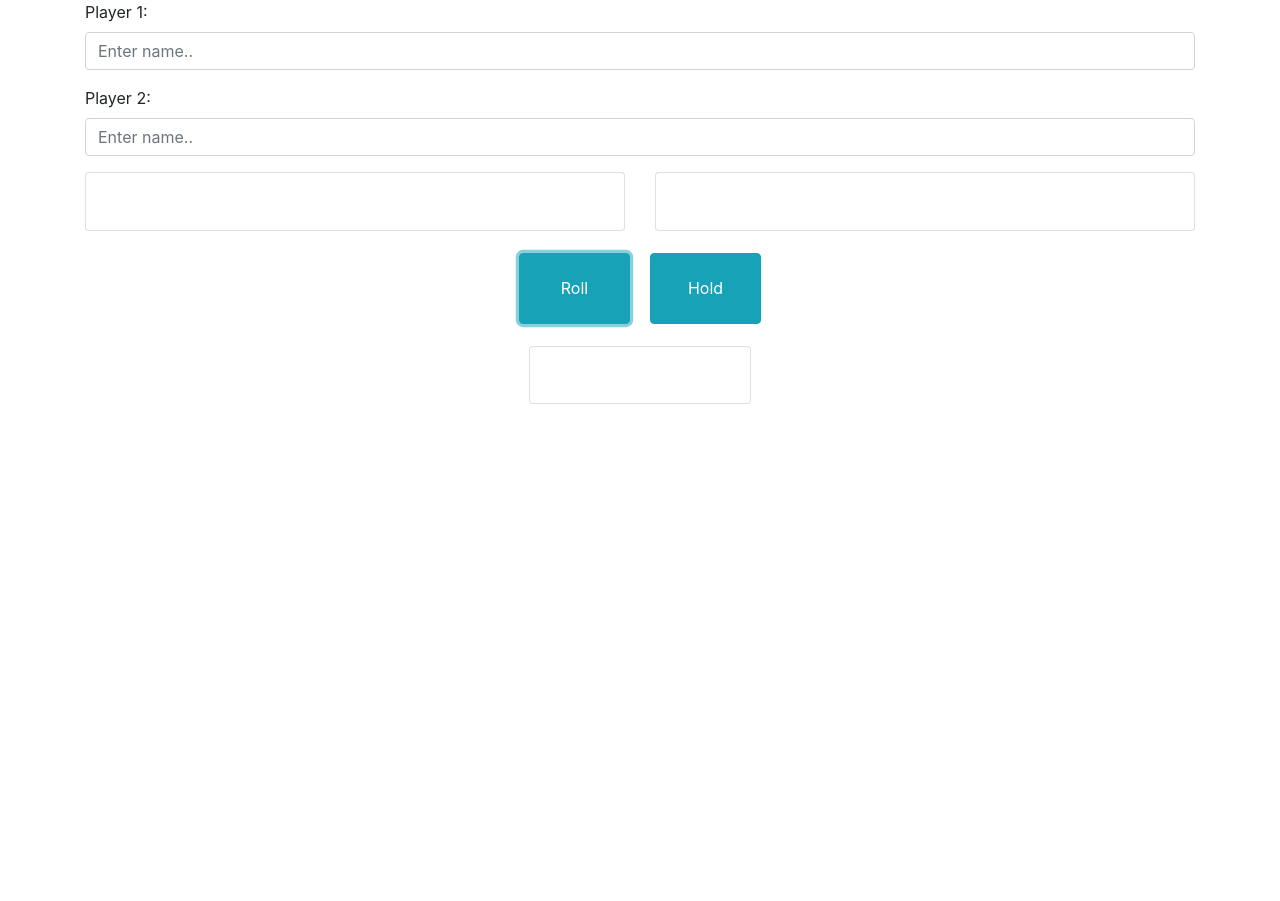
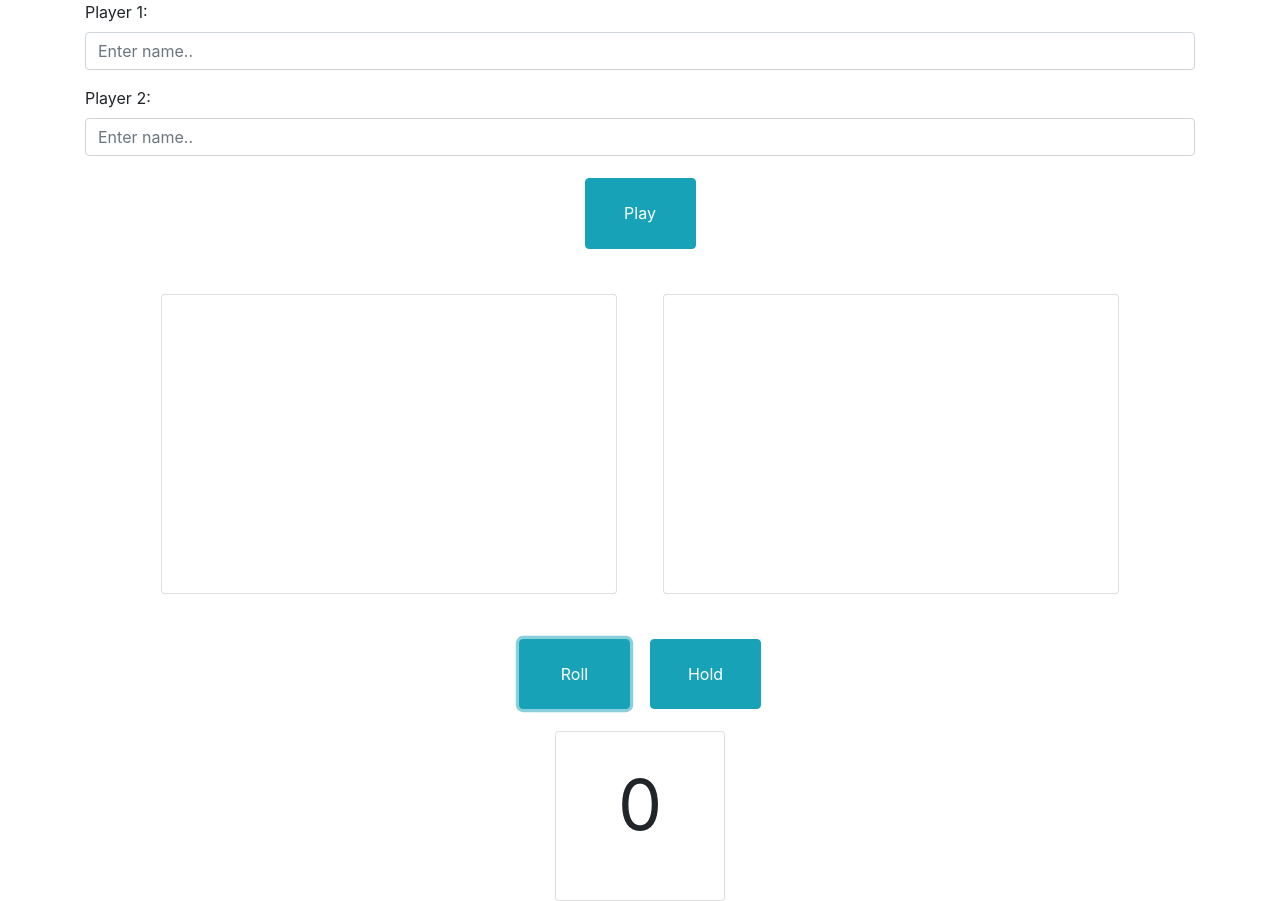
Before and after one commit to chloehellberg/jsPigDice, a plain HTML site: page index.html in a window 1280 px wide. Both pictures are taken after a click on the button "Roll". Before the commit the page ends 800 px from the top, so only its background shows below. Drawn offline with nearby package versions, Linux system fonts and the light colour scheme.

Commit message:
update HTML and CSS styling to the project
Co-authored-by David Butler <davidabutler92@yahoo.com>

```diff
--- a/css/styles.css
+++ b/css/styles.css
@@ -13,6 +13,20 @@
 
 #score-box {
   font-size: 70px;
-  width: 20%;
+  width: 170px;
   text-align: center;
+  align-items: center;
+  display: flex;
+  height: 170px;
 }
+
+.player-box {
+  margin: 2%;
+  width: 40%;
+  height: 300px;
+}
+/*
+#game-board {
+  display: none;
+}
+*/
--- a/index.html
+++ b/index.html
@@ -20,35 +20,40 @@
         <label for="player2">Player 2:</label>
         <input id="player2" class="form-control" type="text" placeholder="Enter name.." required>
       </div>
+      <div class="align-item">
+        <button type="submit" class="btn btn-info">Play</button>
+      </div>
     </form>
     <div id="game-board">
-      <div class="row">
-        <div class="col-6">
-          <div class="card">
+      <div class="row align-item">
+        <div class="card player-box">
           <div class="card-body">
             <div class="card-title">
               <p id="player1-name"></p>
             </div>
             <div class="col-6">
-                <div class="player1-turn">
+              <div id="player1-turn">
+              </div>
             </div>
             <div class="col-6">
+              <div id="player1-total">
+
               </div>
             </div>
           </div>
         </div>
-        </div>
-        <div class="col-6">
-          <div class="card">
+        <div class="card player-box">
           <div class="card-body">
             <div class="card-title">
               <p id="player2-name"></p>
             </div>
             <div class="col-6">
-                <div class="player2-turn">
+              <div id="player2-total">
+
+              </div>
             </div>
             <div class="col-6">
-                </div>
+              <div id="player2-turn">
               </div>
             </div>
           </div>
--- a/js/scripts.js
+++ b/js/scripts.js
@@ -39,15 +39,18 @@ Player.prototype.addScore = function(score) {
 
 $(document).ready(function() {
   $("#start-game").submit(function(event) {
+    event.preventDefault();
     let player1 = $("input#player1").val();
     let player2 = $("input#player2").val();
 
+    $("#player1-name").text(player1);
+    $("#player2-name").text(player2);
     $("#start-game").hide();
     $("#game-board").show();
   });
-  $("#game-board").on(function() {
-
-
+  $("#roll-button").click(function() {
+    rollDice();
+    $("#score").text(score);
 
   });
 });
```
Lines whose indentation alone changed are shown as unchanged.
